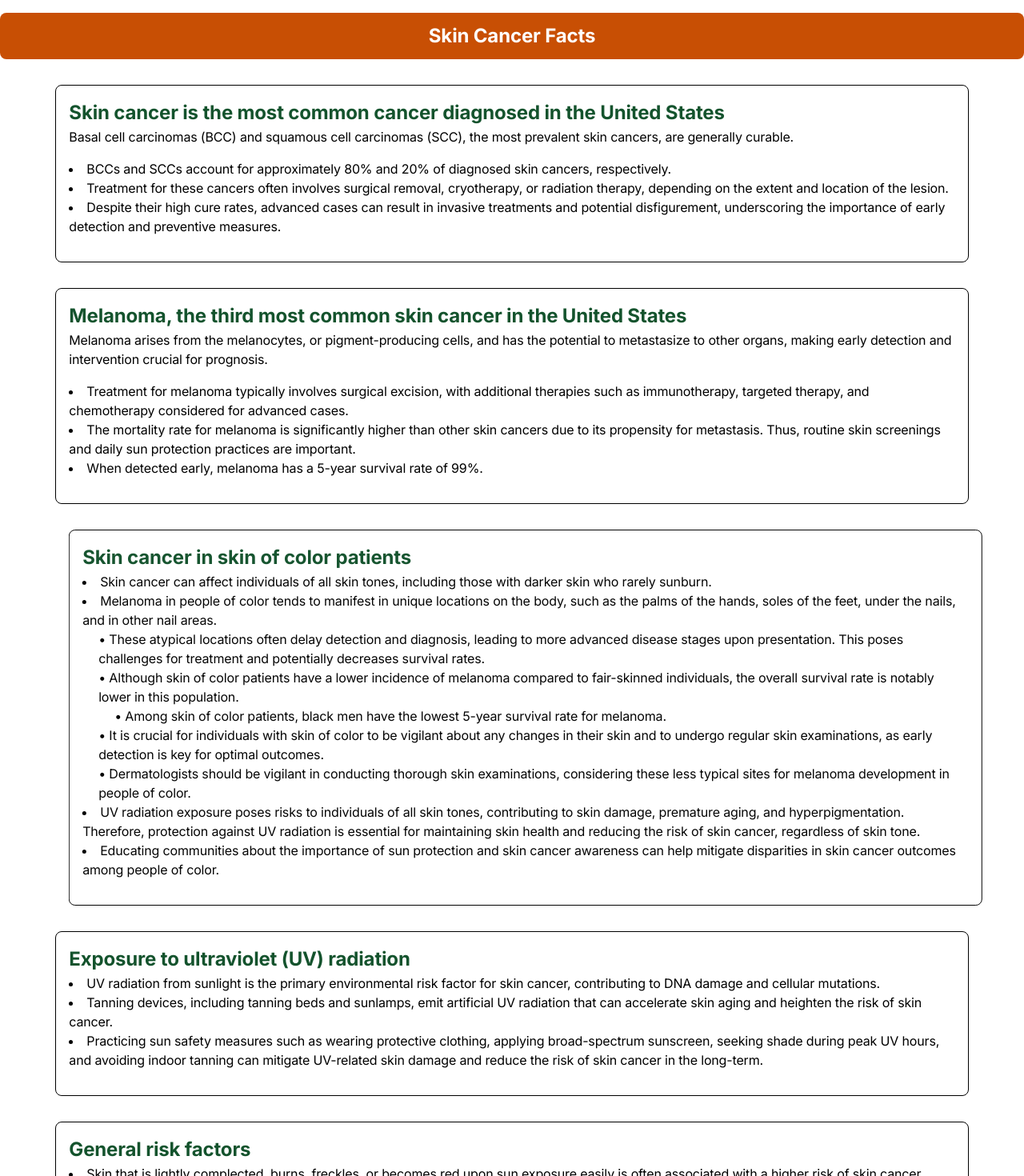
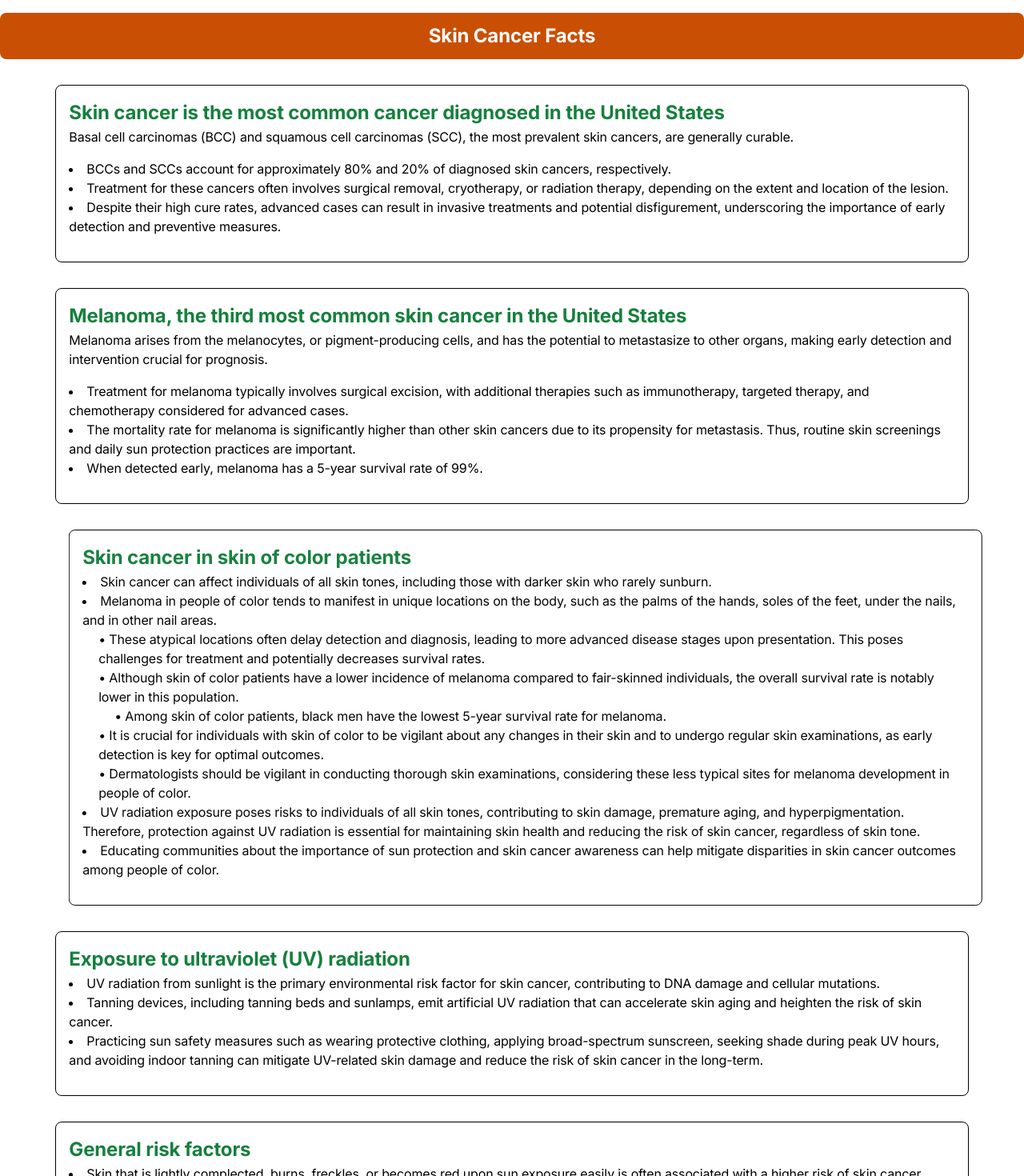
Before and after one commit to ramya72002/MIAMI, a Next.js app: page / in a window 1280 px wide. Shown: the part 1180-2650 px from the top of the page at 80% size. Built offline with nearby package versions, Linux system fonts and the light colour scheme.

Commit message:
colour changed

```diff
--- a/components/cancerFacts.tsx
+++ b/components/cancerFacts.tsx
@@ -59,7 +59,7 @@ export default function CancerFacts() {
         <button className="container flex justify-center items-center button-red mb-8">Skin Cancer Facts</button>
         <div className="w-full lg:w-11/12 xl:w-100 px-4">
           <div className={`border border-black rounded-lg mb-8 p-4 ${isAnimated.section1 ? 'animate-rightLeft' : ''} section1`}>
-                   <h2 className="text-2xl text-green-900 font-bold">Skin cancer is the most common cancer diagnosed in the United States</h2>
+                   <h2 className="text-2xl text-green-700 font-bold">Skin cancer is the most common cancer diagnosed in the United States</h2>
             <p className="text-black mb-4">Basal cell carcinomas (BCC) and squamous cell carcinomas (SCC), the most prevalent skin cancers, are generally curable.</p>
             <ul className="list-disc list-inside text-black mb-4">
               <li>BCCs and SCCs account for approximately 80% and 20% of diagnosed skin cancers, respectively.</li>
@@ -68,7 +68,7 @@ export default function CancerFacts() {
             </ul>
           </div>
           <div className={`border border-black rounded-lg mb-8 p-4 ${isAnimated.section2 ? 'animate-slideLeft' : ''} section2`}>
-          <h2 className="text-2xl text-green-900 font-bold">Melanoma, the third most common skin cancer in the United States</h2>
+          <h2 className="text-2xl text-green-700 font-bold">Melanoma, the third most common skin cancer in the United States</h2>
             <p className="text-black mb-4">Melanoma arises from the melanocytes, or pigment-producing cells, and has the potential to metastasize to other organs, making early detection and intervention crucial for prognosis.</p>
             <ul className="list-disc list-inside text-black mb-4">
               <li>Treatment for melanoma typically involves surgical excision, with additional therapies such as immunotherapy, targeted therapy, and chemotherapy considered for advanced cases.</li>
@@ -77,7 +77,7 @@ export default function CancerFacts() {
             </ul>
             </div>
             <div className={`border border-black rounded-lg mb-8 p-4 ${isAnimated.section5 ? 'animate-rightLeft' : ''} section5`}>
-          <h2 className="text-2xl text-green-900 font-bold">Skin cancer in skin of color patients</h2>
+          <h2 className="text-2xl text-green-700 font-bold">Skin cancer in skin of color patients</h2>
             <ul className="list-disc list-inside text-black mb-4">
               <li>Skin cancer can affect individuals of all skin tones, including those with darker skin who rarely sunburn.</li>
               <li>Melanoma in people of color tends to manifest in unique locations on the body, such as the palms of the hands, soles of the feet, under the nails, and in other nail areas.</li>
@@ -95,7 +95,7 @@ export default function CancerFacts() {
             </ul>
           </div>
           <div className={`border border-black rounded-lg mb-8 p-4 ${isAnimated.section3 ? 'animate-slideLeft' : ''} section3`}>
-          <h2 className="text-2xl text-green-900 font-bold">Exposure to ultraviolet (UV) radiation</h2>
+          <h2 className="text-2xl text-green-700 font-bold">Exposure to ultraviolet (UV) radiation</h2>
             <ul className="list-disc list-inside text-black mb-4">
             <li>UV radiation from sunlight is the primary environmental risk factor for skin cancer, contributing to DNA damage and cellular mutations.</li>
 
@@ -105,7 +105,7 @@ export default function CancerFacts() {
           </div>
 
           <div className={`border border-black rounded-lg mb-8 p-4 ${isAnimated.section4 ? 'animate-rightLeft' : ''} section4`}>
-          <h2 className="text-2xl text-green-900 font-bold">General risk factors</h2>
+          <h2 className="text-2xl text-green-700 font-bold">General risk factors</h2>
             <ul className="list-disc list-inside text-black mb-4">
               <li>Skin that is lightly complected, burns, freckles, or becomes red upon sun exposure easily is often associated with a higher risk of skin cancer.</li>
               <li>Presence of many moles.</li>
```
